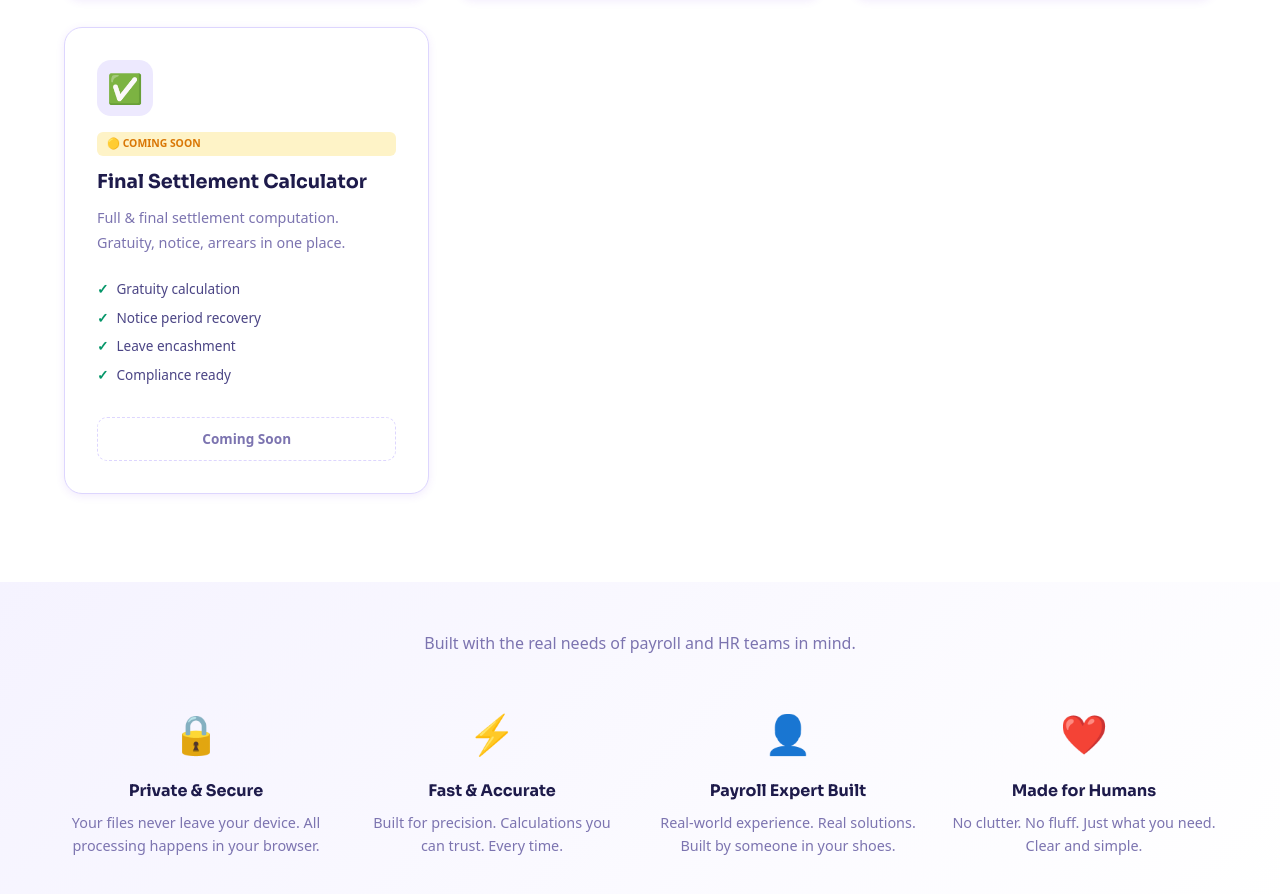
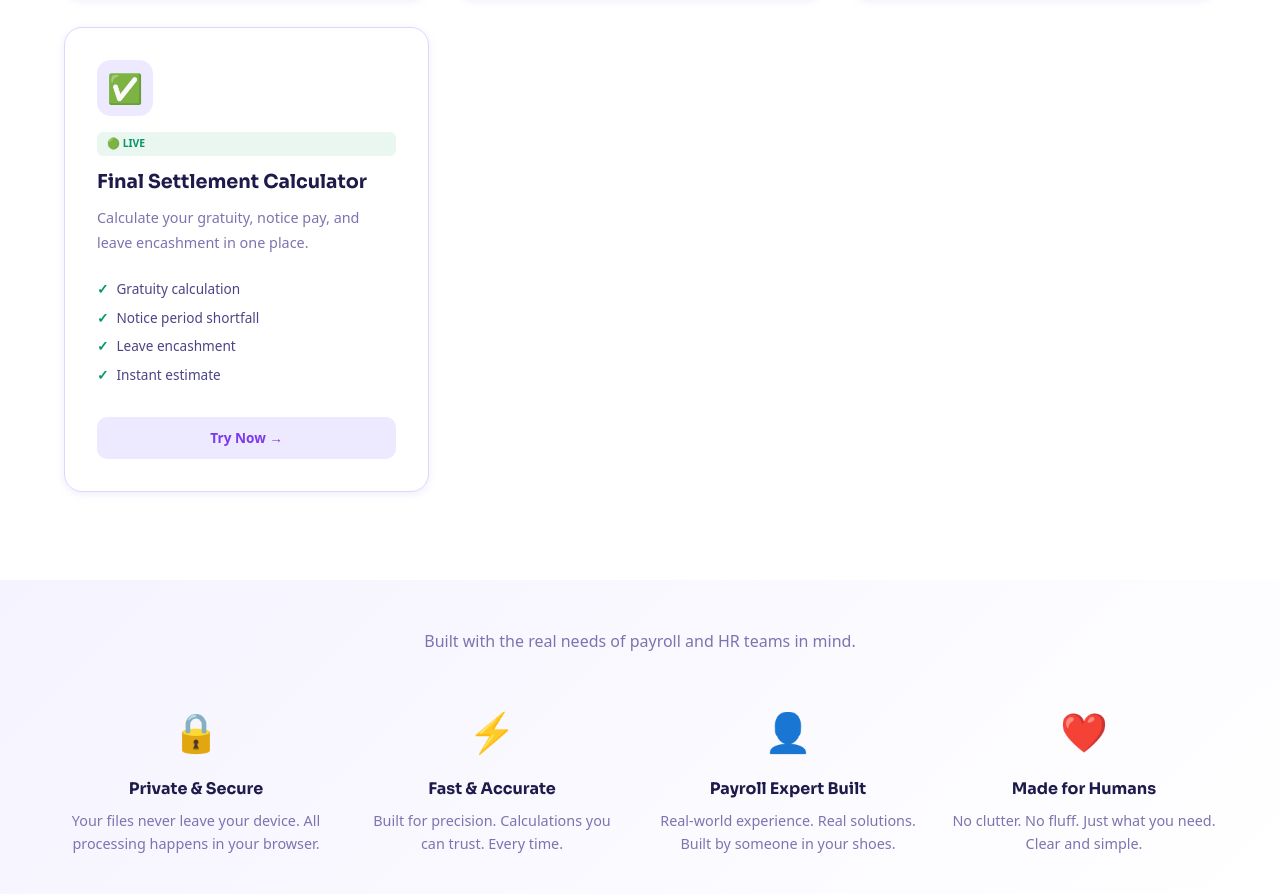
Before and after one commit to tushararoracorp-lab/payrolltool, a Next.js app: page / in a window 1280 px wide. Shown: the part 1247-2141 px from the top of the page. Built offline with nearby package versions, Linux system fonts and the light colour scheme.

Commit message:
Add Final Settlement to More Tools nav and flip homepage card to Live; add Lenis dependency

```diff
--- a/package.json
+++ b/package.json
@@ -13,6 +13,7 @@
     "googleapis": "^173.0.0",
     "gray-matter": "^4.0.3",
     "jose": "^6.2.3",
+    "lenis": "^1.3.25",
     "next": "14.2.3",
     "react": "^18",
     "react-dom": "^18",
--- a/src/components/Header.js
+++ b/src/components/Header.js
@@ -15,6 +15,7 @@ export default function Header() {
 
   const moreLinks = [
     { href: "/pf-ecr-creator", label: "📋 PF ECR Creator" },
+    { href: "/final-settlement", label: "✅ Final Settlement Calculator" },
   ];
 
   return (
--- a/src/pages/index.js
+++ b/src/pages/index.js
@@ -192,16 +192,16 @@ export default function Home() {
             {/* FINAL SETTLEMENT */}
             <div className="tool-card">
               <div className="tool-icon">✅</div>
-              <div className="tool-badge coming">🟡 Coming Soon</div>
+              <div className="tool-badge">🟢 Live</div>
               <h3 className="tool-name">Final Settlement Calculator</h3>
-              <p className="tool-desc">Full & final settlement computation. Gratuity, notice, arrears in one place.</p>
+              <p className="tool-desc">Calculate your gratuity, notice pay, and leave encashment in one place.</p>
               <ul className="tool-features">
                 <li>Gratuity calculation</li>
-                <li>Notice period recovery</li>
+                <li>Notice period shortfall</li>
                 <li>Leave encashment</li>
-                <li>Compliance ready</li>
+                <li>Instant estimate</li>
               </ul>
-              <button className="tool-btn coming">Coming Soon</button>
+              <Link href="/final-settlement" className="tool-btn">Try Now →</Link>
             </div>
 
           </div>
```
Also changed, not shown: 1 other file (tests, documents, lock files or other folders).
